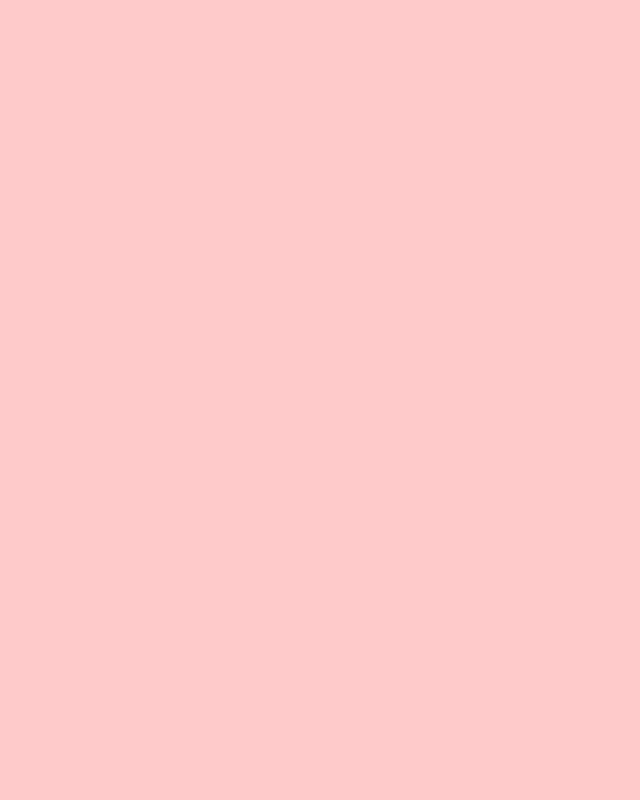
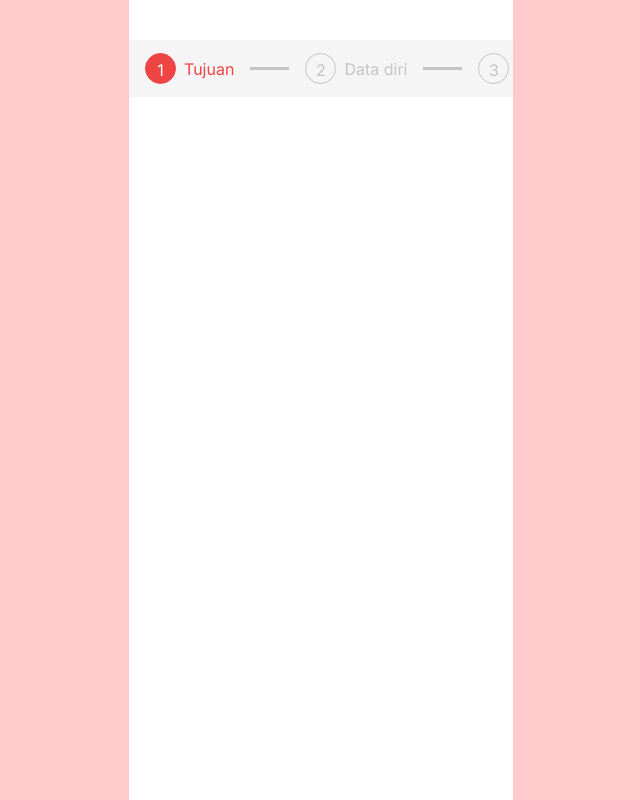
Before and after one commit to rizkisiraj/mestruaction, a React (Create React App) app: page /ajukanDonasi in a window 1280 px wide. Before the commit this address had no page. Shown: the whole page, without its empty margins (319-959 px from the left). Built offline with nearby package versions, Linux system fonts and the light colour scheme.

Commit message:
adding ajukanDonasi

```diff
--- a/package.json
+++ b/package.json
@@ -7,6 +7,7 @@
     "@testing-library/jest-dom": "^5.16.5",
     "@testing-library/react": "^13.4.0",
     "@testing-library/user-event": "^13.5.0",
+    "axios": "^1.3.4",
     "firebase": "^9.17.1",
     "leaflet": "^1.9.3",
     "react": "^18.2.0",
--- a/public/index.html
+++ b/public/index.html
@@ -2,14 +2,14 @@
 <html lang="en">
   <head>
     <meta charset="utf-8" />
-    <link rel="icon" href="%PUBLIC_URL%/favicon.ico" />
+    <link rel="icon" href="%PUBLIC_URL%/logomenstru.webp" />
     <meta name="viewport" content="width=device-width, initial-scale=1" />
     <meta name="theme-color" content="#000000" />
     <meta
       name="description"
       content="Web site created using create-react-app"
     />
-    <link rel="apple-touch-icon" href="%PUBLIC_URL%/logo192.png" />
+    <link rel="apple-touch-icon" href="%PUBLIC_URL%/logomenstru.webp" />
     <!--
       manifest.json provides metadata used when your web app is installed on a
       user's mobile device or desktop. See https://developers.google.com/web/fundamentals/web-app-manifest/
@@ -25,7 +25,7 @@
       work correctly both with client-side routing and a non-root public URL.
       Learn how to configure a non-root public URL by running `npm run build`.
     -->
-    <title>React App</title>
+    <title>MenstruAction</title>
   </head>
   <body>
     <noscript>You need to enable JavaScript to run this app.</noscript>
--- a/src/App.js
+++ b/src/App.js
@@ -13,6 +13,7 @@ import Artikel from './pages/artikel'
 import Kolaborasi from './pages/kolaborasi'
 import SudahKolaborasi from './pages/sudahKolaborasi';
 import Kontribusi from './pages/kontribusi'
+import AjukanDonasi from './pages/ajukanDonasi';
 
 function App() {
   return (
@@ -31,6 +32,7 @@ function App() {
         <Route path='kolaborasi/' element={<Kolaborasi />} />
         <Route path='sudah-kolaborasi' element={<SudahKolaborasi />} />
         <Route path='kontribusi/' element={<Kontribusi />} />
+        <Route path='ajukanDonasi' element={<AjukanDonasi />} />
       </Route>
     </Routes>
   );
--- a/src/components/MenuItem.jsx
+++ b/src/components/MenuItem.jsx
@@ -25,7 +25,7 @@ function Menu(){
             </div>
 
             <div className="block w-[77px] text-center">
-                <Link className="h-[50px] w-[50px] rounded-full bg-[#FFEADF] mx-auto flex mb-2">
+                <Link className="h-[50px] w-[50px] rounded-full bg-[#FFEADF] mx-auto flex mb-2" to="ajukanDonasi">
                     <FaHandPaper size={20} className=' m-auto' style={{ color: '#F64A4A' }} />
                 </Link>
                 <span className=''>Ajukan Donasi</span>
--- a/src/pages/FormDonasi.jsx
+++ b/src/pages/FormDonasi.jsx
@@ -1,12 +1,10 @@
 import { useState, useEffect } from "react";
 import { useForm } from "react-hook-form";
-import Donations from "../dumpData";
 import { BsPlusLg } from "react-icons/bs";
 import { AiOutlineMinus } from "react-icons/ai"
-import { MdKeyboardArrowDown } from 'react-icons/md'
-import Modal from "../components/Modal";
 import { useNavigate, useParams } from "react-router-dom";
 import { addDonor, getDonation } from "../utils/firebase";
+import axios from 'axios';
 
 const convertToRupiah = (number) => {
   return 'Rp' + new Intl.NumberFormat("id-ID", {
@@ -33,9 +31,7 @@ const HARGA_KONSTAN = {
 const FormDonasi = () => {
   const { id } = useParams();
   const { register, setValue, watch, handleSubmit, resetField, setError, formState: { errors } } = useForm();
-  const [isOpen, setIsOpen] = useState(false);
   const [isChecked, setChecked] = useState(false);
-  const navigate = useNavigate();
   const [donation, setDonation] = useState({});
 
   useEffect(() => {
@@ -45,19 +41,21 @@ const FormDonasi = () => {
     }
 
     getDataDonation();
-  },[id])
+  },[id]);
+
 
   const onSubmit = async (data, e) => {
     if((!data.banyakObat & !data.banyakPembalut & !data.banyakMenstrual)) {
       alert('Jumlah donasi minimal 1 item');
       return;
     }
+    console.log(data);
 
     const totalDonasi = data.banyakObat * HARGA_KONSTAN.obat + data.banyakMenstrual * HARGA_KONSTAN.menstrualCup + data.banyakPembalut * HARGA_KONSTAN.pembalut;
 
     const donorObj = {
       name: data.namaDonatur ? data.namaDonatur : 'Anonymous',
-      email: data.emailDonatur ? data.emailDonatur : '',
+      email: data.emailDonatur || '',
       totalDonation: totalDonasi,
       pembalut: data.banyakPembalut,
       obat: data.banyakObat,
@@ -66,8 +64,26 @@ const FormDonasi = () => {
     }
 
     if(id) {
-      await addDonor(id, donorObj, donation.progressFund+totalDonasi);
-      navigate('/sudah-donasi');
+      try {
+        const response = await axios.post('https://backend-menstruaction-production.up.railway.app/api', {
+          "transaction_details": {
+            "order_id": "test"+ new Date().getTime(),
+            "gross_amount": totalDonasi+data.totalDonasiMenstruaction,
+        }, "credit_card":{
+            "secure" : true
+        }, "customer_details": {
+          "first_name": "budi",
+          "last_name": "pratama",
+          "email": "sijarawoods@gmail.com",
+          "phone": "081279093735"
+      }
+        });
+        window.location.href = response.data.redirect_url;
+        await addDonor(id, donorObj, donation.progressFund+totalDonasi);
+      } catch (e) {
+        console.log(e);
+      }
+      // navigate('/sudah-donasi');
     }
 
 
@@ -173,12 +189,8 @@ lebih banyak orang.</p>
         </div>
       </section>
       <section>
-        <div className="w-full relative font-semibold rounded-[8px] overflow-hidden text-sm bg-[#F9FAFB] border border-[#D1D5DB] mb-[14px]">
-          <span className="absolute right-3 top-[14px]"><MdKeyboardArrowDown /></span>
-          <input onClick={() => setIsOpen(true)} {...register('metodePembayaran',{required: true})} placeholder="Metode Pembayaran" readOnly className="focus:outline-none block p-3 bg-[#F9FAFB] overflow-hidden w-full cursor-pointer text-sm font-medium" type="text" name="metodePembayaran" />
-        </div>
-        <input {...register('namaDonatur',{ required: isChecked ? false : true })} disabled={isChecked} placeholder="Nama" type="text" name="namaDonatur" className="text-sm mb-[14px] block w-full p-3 rounded-[8px] bg-[#F9FAFB] border border-[#D1D5DB]" />
-        <input {...register('emailDonatur',{ required: isChecked ? false : true })} disabled={isChecked} placeholder="Email" type="text" name="emailDonatur" className="text-sm block w-full p-3 rounded-[8px] bg-[#F9FAFB] border border-[#D1D5DB]" />
+        <input {...register('namaDonatur',{ required: isChecked ? false : true })} disabled={isChecked} placeholder="Nama" type="text" name="namaDonatur" className="text-sm mb-[14px] block w-full p-3 rounded-[8px] bg-[#F9FAFB] border border-[#D1D5DB] disabled:bg-slate-300" />
+        <input {...register('emailDonatur',{ required: true })} placeholder="Email" type="text" name="emailDonatur" className="text-sm block w-full p-3 rounded-[8px] bg-[#F9FAFB] border border-[#D1D5DB] focus:border-slate-800" />
         <div className="flex items-center gap-1 mt-[19px] mb-[30px]">
           <input className="inline-block" type="checkbox" id="rahasiakan" name="rahasiakan" checked={isChecked} onChange={() => {
             setChecked(!isChecked)
@@ -213,10 +225,6 @@ lebih banyak orang.</p>
           <p className="flex-1">Tip Menstruaction</p>
           <p className="flex-1 text-right">{convertToRupiah(watch('totalDonasiMenstruaction',0))}</p>
         </div>
-        <div className="flex text-xs font-medium">
-          <p className="flex-1">Metode Pembayaran</p>
-          <p className="flex-1 text-right">{watch('metodePembayaran')}</p>
-        </div>
       </section>
       <section className="flex justify-between">
         <div>
@@ -229,7 +237,6 @@ lebih banyak orang.</p>
       </section>
       </form>
     </main>
-    <Modal isOpen={isOpen} watch={watch} setValues={setValue} setIsOpen={setIsOpen} rekening={donation.rekeningBank && donation.rekeningBank} uangDigital={donation.uangDigital && donation.uangDigital} namaAkun={donation.namaAkun && donation.namaAkun} />
     </>
   )
 }
--- /dev/null
+++ b/src/pages/ajukanDonasi.jsx
@@ -0,0 +1,32 @@
+const AjukanDonasi = () => {
+    return (
+        <section className="w-full pt-10">
+          <aside className="w-full bg-[#f5f5f5] h-auto overflow-x-hidden">
+            <section className="pl-4 w-[500px] py-[13px] h-full flex items-center">
+              <div className="flex items-center">
+                <div className="rounded-full bg-red-500 h-[31px] w-[31px] text-center py-1 mr-2 border border-red-500">
+                    <span className="text-base text-white">1</span>
+                </div>
+                <p className="text-red-500">Tujuan</p>
+              </div>
+              <div className="bg-[#C4C4C4] w-[39px] h-[3px] mx-4" />
+              <div className="flex items-center">
+                <div className="rounded-full bg-transparent h-[31px] w-[31px] text-center py-1 mr-2 border border-[#c4c4c4]">
+                    <span className="text-base text-[#c4c4c4]">2</span>
+                </div>
+                <p className="text-[#c4c4c4]">Data diri</p>
+              </div>
+              <div className="bg-[#C4C4C4] w-[39px] h-[3px] mx-4" />
+              <div className="flex items-center">
+                <div className="rounded-full bg-transparent h-[31px] w-[31px] text-center py-1 mr-2 border border-[#c4c4c4]">
+                    <span className="text-base text-[#c4c4c4]">3</span>
+                </div>
+                <p className="text-[#c4c4c4]">Verifikasi</p>
+              </div>
+            </section>
+          </aside>
+        </section>
+    )
+}
+
+export default AjukanDonasi;
```
Also changed, not shown: 1 other file (tests, documents, lock files or other folders).
